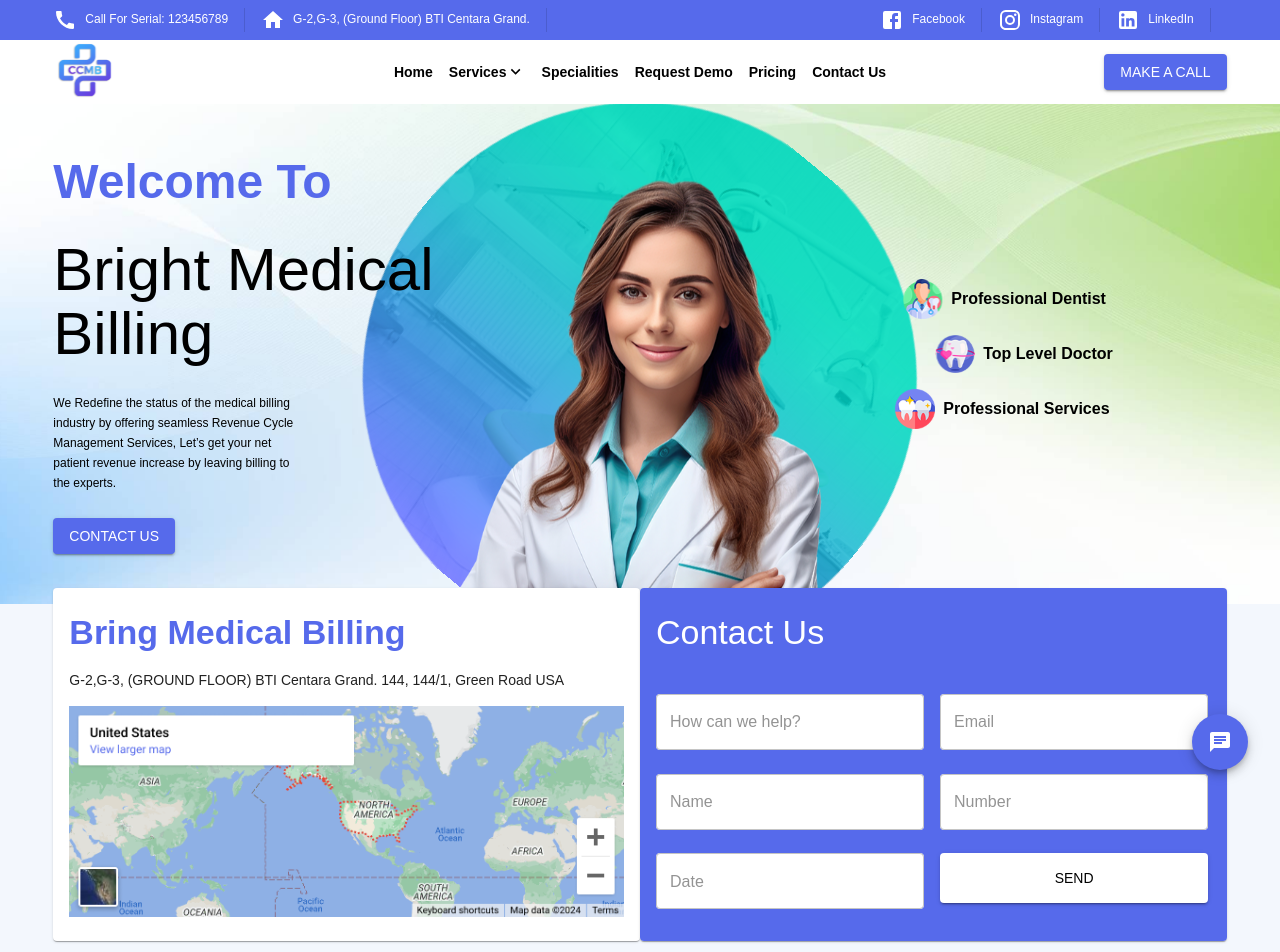
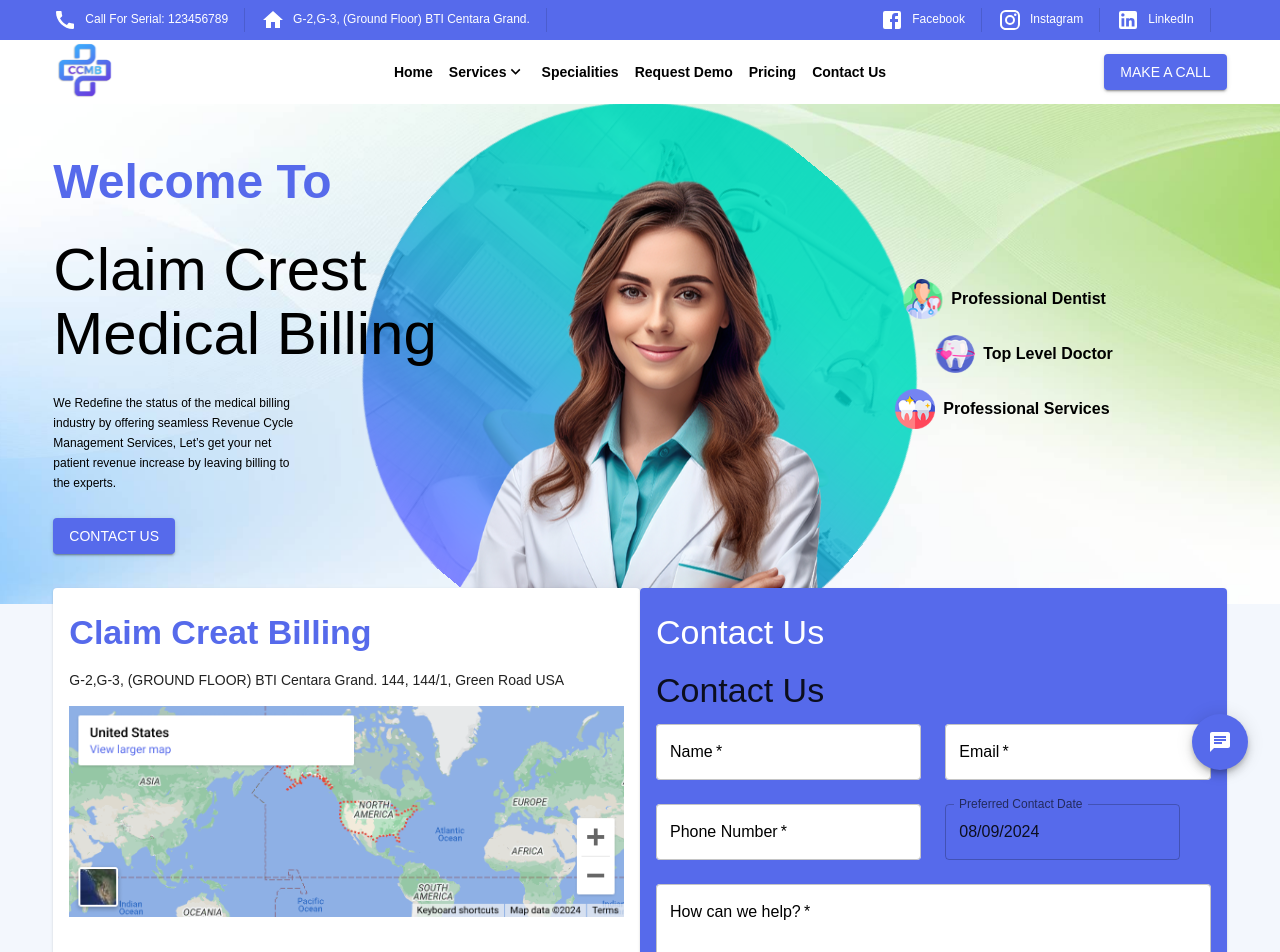
Before and after one commit to Usamahafiz8/CCMB, a React (Vite) app: page / in a window 1280 px wide. Shown: the top 952 px of the page. Built offline with nearby package versions, Linux system fonts and the light colour scheme; a web font is replaced by a local one.

Commit message:
email fixed , name change

```diff
--- a/package.json
+++ b/package.json
@@ -14,8 +14,10 @@
     "@emotion/styled": "^11.11.0",
     "@mui/icons-material": "^5.15.10",
     "@mui/material": "^5.15.9",
-    "@mui/x-date-pickers": "^6.19.4",
-    "dayjs": "^1.11.10",
+    "@mui/x-date-pickers": "^6.20.2",
+    "dayjs": "^1.11.12",
+    "emailjs-com": "^3.2.0",
+    "nodemailer": "^6.9.14",
     "react": "^18.2.0",
     "react-dom": "^18.2.0",
     "react-router": "^6.22.1",
--- a/src/Modules/User/Home/components/Banner/index.tsx
+++ b/src/Modules/User/Home/components/Banner/index.tsx
@@ -89,7 +89,7 @@ function Banner() {
               fontWeight={500}
               variant={"h2"}
             >
-              Bright Medical
+              Claim Crest
             </Typography>
             <Typography
               textAlign={windowWidth < 1200 ? "center" : "left"}
@@ -97,7 +97,7 @@ function Banner() {
               sx={{ mt: -4 }}
               variant={"h2"}
             >
-              Billing
+              Medical Billing
             </Typography>
             <Typography
               textAlign={windowWidth < 1200 ? "center" : "left"}
--- a/src/Modules/User/Home/components/Features/components/Cards/index.tsx
+++ b/src/Modules/User/Home/components/Features/components/Cards/index.tsx
@@ -25,11 +25,11 @@ function Cards({ CardsData }: any) {
             {CardsData.para}
           </Typography>
         </Grid>
-        <Grid item xs={12}>
-          <Buttons backgroundBtn={"#F3F7FD"} colorBtn={"black"} fullWidth>
-            Actions
-          </Buttons>
-        </Grid>
+        {/* <Grid item xs={12}> */}
+          {/* <Buttons backgroundBtn={"#F3F7FD"} colorBtn={"black"} fullWidth> */}
+            {/* Actions */}
+          {/* </Buttons> */}
+        {/* </Grid> */}
       </Grid>
     </Card>
   );
--- a/src/components/BrightMedicalBillingCard/index.tsx
+++ b/src/components/BrightMedicalBillingCard/index.tsx
@@ -5,7 +5,7 @@ function BrightMedicalBillingCard() {
     <Card sx={{ paddingBlock: 3, paddingInline: 2, height:"100%" }}>
       <Stack direction={"column"} justifyContent={"flex-start"} gap={2}>
         <Typography color={"primary.main"} fontWeight={600} variant={"h4"}>
-          Bring Medical Billing
+          Claim Creat Billing
         </Typography>
         <Typography variant={"body2"}>
           G-2,G-3, (GROUND FLOOR) BTI Centara Grand. 144, 144/1, Green Road USA
--- a/src/components/ContactUs/Form/index.tsx
+++ b/src/components/ContactUs/Form/index.tsx
@@ -1,129 +1,242 @@
-import { Grid, TextField } from "@mui/material";
-// import { DatePicker } from "@mui/x-date-pickers/DatePicker";
-// import { AdapterDayjs } from "@mui/x-date-pickers/AdapterDayjs";
-// import { LocalizationProvider } from "@mui/x-date-pickers/LocalizationProvider";
+import React, { useState } from "react";
+import { Grid, TextField, Typography, Alert } from "@mui/material";
+import { DatePicker } from "@mui/x-date-pickers/DatePicker";
+import { LocalizationProvider } from "@mui/x-date-pickers/LocalizationProvider";
+import { AdapterDayjs } from "@mui/x-date-pickers/AdapterDayjs";
+import dayjs, { Dayjs } from "dayjs";
+import emailjs from "emailjs-com";
 import Buttons from "../../MUI/Buttons";
-// const StyledDatePicker = styled(DatePicker)(({ theme }) => ({
-//   width: "100%",
-//   "& .MuiInputLabel-root": {
-//     color: "black",
-//   },
-//   "& .MuiInputBase-input": {
-//     color: "black",
-//     background: "white",
-//   },
-//   "& .MuiOutlinedInput-notchedOutline": {
-//     borderColor: "black",
-//   },
-//   "&:hover .MuiOutlinedInput-notchedOutline": {
-//     borderColor: "black",
-//   },
-//   "&.Mui-focused .MuiOutlinedInput-notchedOutline": {
-//     borderColor: "black",
-//   },
-//   "&.Mui-focused .MuiInputLabel-root": {
-//     color: "black",
-//   },
-//   "& .MuiIconButton-root": {
-//     fill: "white", // Set the fill property to make the icon white
-//     backgroundColor: "white", // Set the background color of the icon
-//   },
-// }));
-function Form() {
+
+// Define the types for the form data and errors
+interface FormData {
+  help: string;
+  email: string;
+  name: string;
+  number: string;
+  date: Dayjs | null;
+}
+
+interface Errors {
+  help?: string;
+  email?: string;
+  name?: string;
+  number?: string;
+  date?: string;
+}
+
+const ContactForm: React.FC = () => {
+  const [formData, setFormData] = useState<FormData>({
+    help: "",
+    email: "",
+    name: "",
+    number: "",
+    date: dayjs(), // Default to today's date
+  });
+
+  const [notification, setNotification] = useState<string>("");
+  const [errors, setErrors] = useState<Errors>({});
+
+  const handleChange = (e: React.ChangeEvent<HTMLInputElement>) => {
+    setFormData({
+      ...formData,
+      [e.target.name]: e.target.value,
+    });
+    setErrors({
+      ...errors,
+      [e.target.name]: !e.target.value ? `${e.target.name} is required` : "",
+    });
+  };
+
+  const handleDateChange = (date: Dayjs | null) => {
+    setFormData({
+      ...formData,
+      date: date,
+    });
+    setErrors({
+      ...errors,
+      date: !date ? "Preferred contact date is required" : "",
+    });
+  };
+
+  const validateForm = (): boolean => {
+    let valid = true;
+    let newErrors: Errors = {};
+
+    if (!formData.name) {
+      newErrors.name = "Name is required";
+      valid = false;
+    }
+    if (!formData.email) {
+      newErrors.email = "Email is required";
+      valid = false;
+    } else if (!/\S+@\S+\.\S+/.test(formData.email)) {
+      newErrors.email = "Email is invalid";
+      valid = false;
+    }
+    if (!formData.number) {
+      newErrors.number = "Phone number is required";
+      valid = false;
+    }
+    if (!formData.date) {
+      newErrors.date = "Preferred contact date is required";
+      valid = false;
+    }
+    if (!formData.help) {
+      newErrors.help = "Message is required";
+      valid = false;
+    }
+
+    setErrors(newErrors);
+    return valid;
+  };
+
+  const handleSubmit = (e: React.FormEvent<HTMLFormElement>) => {
+    e.preventDefault();
+
+    if (validateForm()) {
+      emailjs
+        .send(
+          "service_vcsvg0p", // Replace with your service ID
+          "template_qh1v17a", // Replace with your template ID
+          {
+            ...formData,
+            date: formData.date?.format("YYYY-MM-DD"), // Format the date as needed
+          },
+          "sgZQU198Qj-aNCSfp" // Replace with your user ID
+        )
+        .then(
+          (result) => {
+            console.log(result.text);
+            setNotification("Email sent successfully!");
+            setFormData({
+              help: "",
+              email: "",
+              name: "",
+              number: "",
+              date: dayjs(), // Reset to today's date
+            });
+          },
+          (error) => {
+            console.log(error.text);
+            setNotification("Failed to send email. Please try again.");
+          }
+        );
+    } else {
+      setNotification("Please fill in all required fields correctly.");
+    }
+  };
+
   return (
-    <Grid container sx={{ height: "100%" }} gap={2}>
-      <Grid item  xs={12} lg={5.8}>
+    <form onSubmit={handleSubmit}>
+      <Typography variant="h4" gutterBottom>
+        Contact Us
+      </Typography>
+      <Grid container spacing={3}>
+        <Grid item xs={12} lg={6}>
           <TextField
-          placeholder={"How can we help?"}
+            name="name"
+            label="Name"
+            placeholder="Enter your name"
             fullWidth
-          InputLabelProps={{
-            style: { color: "black" },
-          }}
-          InputProps={{
-            style: {
-              color: "black",
-              background: "white",
-            },
-          }}
+            required
+            error={Boolean(errors.name)}
+            helperText={errors.name}
+            InputLabelProps={{ style: { color: "black" } }}
+            InputProps={{ style: { color: "black", background: "white" } }}
+            value={formData.name}
+            onChange={handleChange}
           />
         </Grid>
-      <Grid item  xs={12} lg={5.8}>
+        <Grid item xs={12} lg={6}>
           <TextField
-          placeholder={"Email"}
+            name="email"
+            label="Email"
+            placeholder="Enter your email"
             fullWidth
-          InputLabelProps={{
-            style: { color: "black" },
-          }}
-          InputProps={{
-            style: {
-              color: "black",
-              background: "white",
-            },
-          }}
+            required
+            error={Boolean(errors.email)}
+            helperText={errors.email}
+            InputLabelProps={{ style: { color: "black" } }}
+            InputProps={{ style: { color: "black", background: "white" } }}
+            value={formData.email}
+            onChange={handleChange}
           />
         </Grid>
-      <Grid item  xs={12} lg={5.8}>
+        <Grid item xs={12} lg={6}>
           <TextField
-          placeholder={"Name"}
+            name="number"
+            label="Phone Number"
+            placeholder="Enter your phone number"
             fullWidth
-          InputLabelProps={{
-            style: { color: "black" },
-          }}
-          InputProps={{
-            style: {
-              color: "black",
-              background: "white",
-            },
-          }}
+            required
+            error={Boolean(errors.number)}
+            helperText={errors.number}
+            InputLabelProps={{ style: { color: "black" } }}
+            InputProps={{ style: { color: "black", background: "white" } }}
+            value={formData.number}
+            onChange={handleChange}
             />
         </Grid>
-      <Grid item  xs={12} lg={5.8}>
+        <Grid item xs={12} lg={6}>
+          <LocalizationProvider dateAdapter={AdapterDayjs}>
+            <DatePicker
+              label="Preferred Contact Date"
+              value={formData.date}
+              onChange={handleDateChange}
+              disableFuture // Disables future dates
+              // @ts-ignore
+              renderInput={(params) => (
                 <TextField
-          placeholder={"Number"}
+                {...params}
                 fullWidth
-          InputLabelProps={{
-            style: { color: "black" },
-          }}
-          InputProps={{
-            style: {
-              color: "black",
-              background: "white",
-            },
-          }}
+                required
+                error={Boolean(errors.date)}
+                helperText={errors.date}
+                  InputLabelProps={{ style: { color: "black" } }}
+                  InputProps={{ style: { color: "black", background: "white" } }}
+                  />
+                )}
+                InputProps={{ style: { color: "black", background: "white" } }}
+            />
+          </LocalizationProvider>
+        </Grid>
+        <Grid item xs={12}>
+          <TextField
+            name="help"
+            label="How can we help?"
+            placeholder="Describe your issue or question"
+            multiline
+            rows={4}
+            fullWidth
+            required
+            error={Boolean(errors.help)}
+            helperText={errors.help}
+            InputLabelProps={{ style: { color: "black" } }}
+            InputProps={{ style: { color: "black", background: "white" } }}
+            value={formData.help}
+            onChange={handleChange}
           />
         </Grid>
-      <Grid item  xs={12} lg={5.8}>
-        <TextField
-          placeholder={"Date"}
-          fullWidth
-          InputLabelProps={{
-            style: { color: "black" },
-          }}
-          InputProps={{
-            style: {
-              color: "black",
-              background: "white",
-            },
-          }}
-        />
-      </Grid>
-      <Grid item  xs={12} lg={5.8}>
+        <Grid item xs={12}>
           <Buttons
             sx={{ p: 1.6 }}
             colorBtn={"black"}
             backgroundBtn={"white"}
             fullWidth
+            // @ts-ignore
+            type="submit"
           >
             Send
           </Buttons>
         </Grid>
-      {/* <Grid item  xs={12} lg={5.8}> */}
-      {/* <LocalizationProvider dateAdapter={AdapterDayjs}>
-          <StyledDatePicker />
-        </LocalizationProvider>
-      </Grid> */}
       </Grid>
+      {notification && (
+        <Alert severity={notification.includes("successfully") ? "success" : "error"} sx={{ mt: 2 }}>
+          {notification}
+        </Alert>
+      )}
+    </form>
   );
 }
 
-export default Form;
+export default ContactForm;
```
Also changed, not shown: src/Modules/User/Pricing/Section/index.tsx (+23 -2 lines), 1 other file (tests, documents, lock files or other folders). Lines whose indentation alone changed are shown as unchanged.
